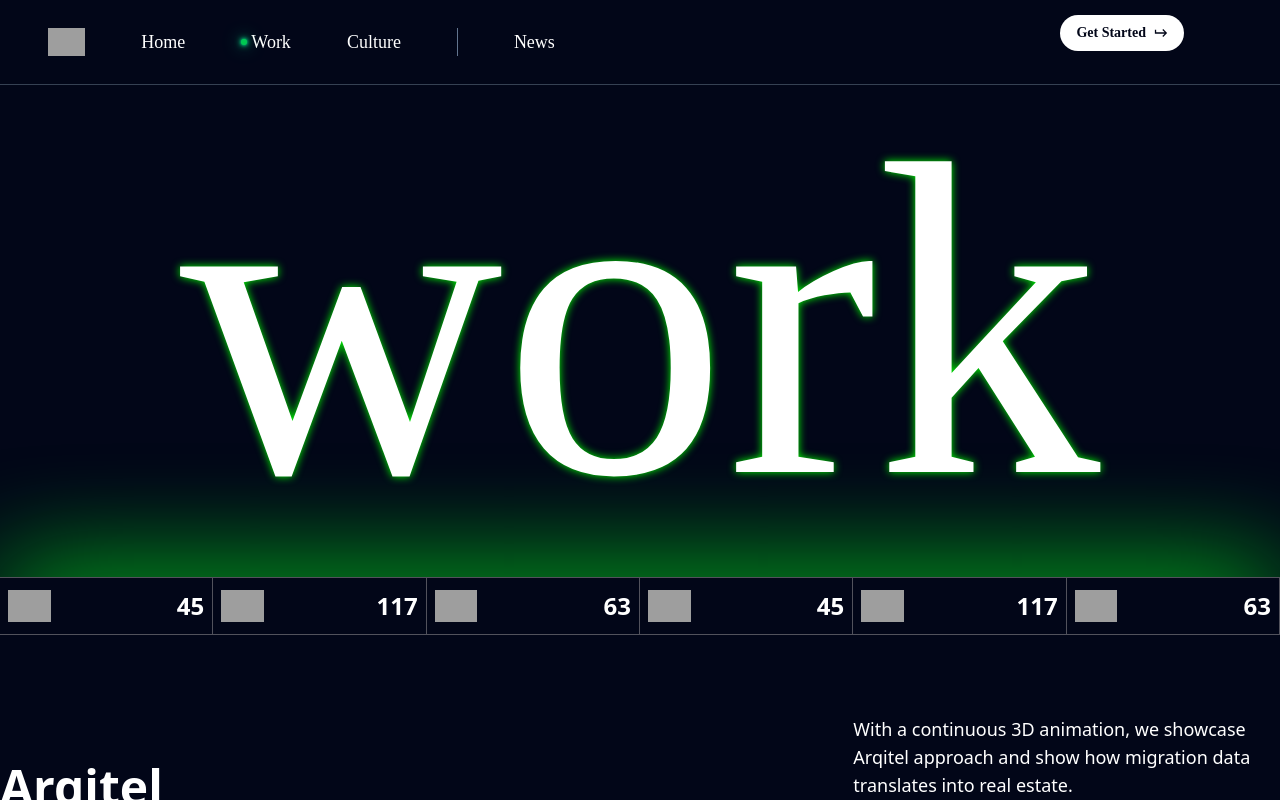
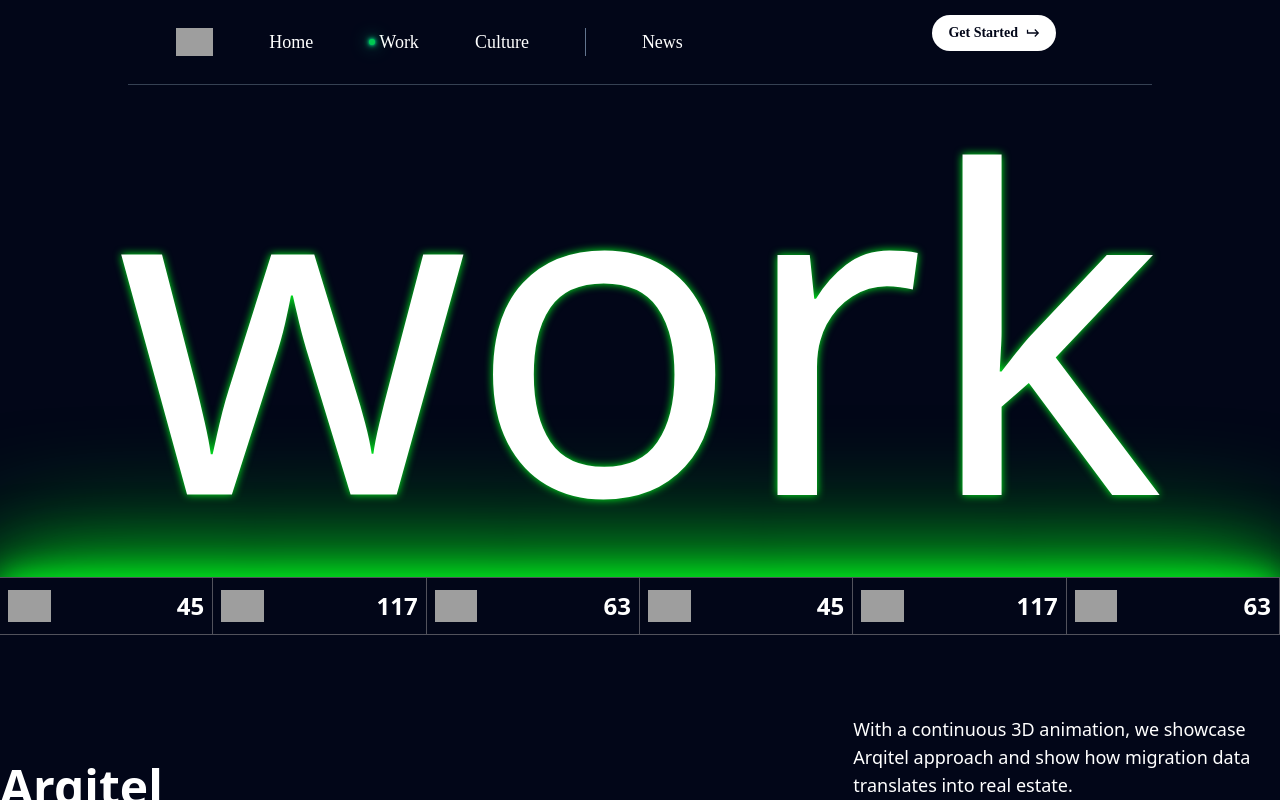
Before and after one commit to NaTe-RiVer-117/RefokusUp, a React (Vite) app: page / in a window 1280 px wide. Built offline with nearby package versions, Linux system fonts and the light colour scheme; grey boxes are pictures that could not be loaded.

Commit message:
4thCommit

```diff
--- a/src/components/Button.jsx
+++ b/src/components/Button.jsx
@@ -4,6 +4,7 @@ import { IoMdReturnRight } from "react-icons/io";
 const Button = () => {
   return (
     <button
+
       className="
         relative
         bg-white
@@ -17,6 +18,7 @@ const Button = () => {
         py-2
         px-4
         rounded-full
+
         hover:bg-[#00ff1e]
         hover:shadow-[0_0_1em_#00FF1e]
         hover:bg-opacity-80
--- a/src/components/Card.jsx
+++ b/src/components/Card.jsx
@@ -14,7 +14,7 @@ const Card = ({
     <motion.div
       whileHover={{
         backgroundColor: hover === "true" && "#05c041",
-        padding: "25px",
+        padding: "50px",
       }}
       className={`bg-slate-800 p-5 rounded-xl hover:${hover} ${width} min-h-[30rem] group flex flex-col justify-between`}
     >
@@ -41,7 +41,7 @@ const Card = ({
         )}
 
         {para && (
-          <p className="text-sm text-zinc-500 font-medium">
+          <p className="text-sm text-zinc-300 font-medium">
             Explore what drives our team
           </p>
         )}
--- a/src/components/Footer.jsx
+++ b/src/components/Footer.jsx
@@ -13,6 +13,7 @@ const Footer = () => {
             {["Privacy Policy", "Cookie Policy","Impressum", "Terms"].map((item, index) => (
               <a
                 key={index}
+                href=""
                 className="block mt-2 capitalize hover:text-white text-zinc-400"
               >
                 {item}
@@ -28,6 +29,7 @@ const Footer = () => {
               {["instagram", "twitter (x?)", "LinkedIn"].map((item, index) => (
                 <a
                   key={index}
+                  href=""
                   className="block mt-2 capitalize hover:text-white text-zinc-400"
                 >
                   {item}
@@ -41,6 +43,7 @@ const Footer = () => {
               {["Home", "Work", "Careers", "Contact"].map((item, index) => (
                 <a
                   key={index}
+                  href=""
                   className="block mt-2 capitalize hover:text-white text-zinc-400"
                 >
                   {item}
@@ -54,7 +57,7 @@ const Footer = () => {
               </p>
               <img
                 className="w-32 mt-12"
-                src="https://assets-global.website-files.com/5df3de8e749203dc3167a479/65369e818884afbae46a35fc_Webflow-badge.svg"
+                src="https://cdn.prod.website-files.com/664dc8b6bc52b504509197e4/66bd4a1138d6a32addf4b6b2_premium_partner_badge_enterprise_blue.webp"
                 alt="logo"
               />
             </div>
--- a/src/components/Navbar.jsx
+++ b/src/components/Navbar.jsx
@@ -10,7 +10,7 @@ const Navbar = () => {
   };
 
   return (
-    <div className="max-w-screen-xl w-full text-white mx-auto py-6 select-none bg-slate-950 font-[satoshi] border-b-[1px] border-gray-700 flex items-center justify-between px-4 md:px-12">
+    <div className="max-w-screen-lg w-full text-white mx-auto py-6 select-none bg-slate-950 font-[satoshi] border-b-[1px] border-gray-700 flex items-center justify-between px-4 md:px-12">
       <div className="flex items-center  gap-6 md:gap-14">
         <img
           className="h-7"
@@ -75,10 +75,7 @@ const Navbar = () => {
               </a>
             ))}
             <div className="w-full pt-4 border-t border-gray-700">
-              <Button
-                className=" hover:bg-[#00ff1e]
-        hover:shadow-[0_0_1em_#00FF1e] "
-              />
+              <Button />
             </div>
           </div>
         </div>
--- a/src/components/Product.jsx
+++ b/src/components/Product.jsx
@@ -2,7 +2,7 @@ import React from "react";
 
 const Product = ({ val }) => {
     return (
-        <div className="w-full  select-none py-20  text-white hover:bg-gradient-to-tr group from-slate-950 via-[#00FF1e]/40 to-slate-950">
+        <div className="w-full  select-none py-20  text-white hover:bg-gradient-to-tr group from-slate-950 via-gray-900 to-slate-950">
             <div className=" max-w-screen-xl mx-auto flex  items-center justify-between ">
                 <h1 className="text-5xl  font-semibold capitalize ">{val.title}</h1>
                 <div className="w-1/3 select-none leading-none">
--- a/src/components/Stripes.jsx
+++ b/src/components/Stripes.jsx
@@ -37,7 +37,7 @@ const Stripes = () => {
           bg-slate-950
           data-scroll
           mt-5
-          shadow-[0_0_7em_#00ff1e]
+          shadow-[0_0_9em_#00ff1e,0_0_5em_#00ff1e,0_0_2em_#00ff1e]
         ">
           {data.map((elem, index) => (
             <Stripe key={index} val={elem} />
--- a/src/components/Work.jsx
+++ b/src/components/Work.jsx
@@ -41,10 +41,10 @@ const Work = () => {
   ]);
 
   return (
-    <div className="w-full overflow-hidden font-[sathoshi]">
+    <div className="w-full overflow-hidden ">
       <div className="max-w-screen-xl relative mx-auto select-none leading-none px-4 py-3 text-center font-medium">
         {/* Responsive text size */}
-        <h1 className="text-[25vw] sm:text-[15vw] md:text-[35vw] text-shadow-[0_0_0.02em_#00ff00] text-white">
+        <h1 className="text-[25vw] sm:text-[15vw] md:text-[35vw] text-shadow-[0_0_0.02em_#00ff1e] text-white">
           work
         </h1>
 
```
